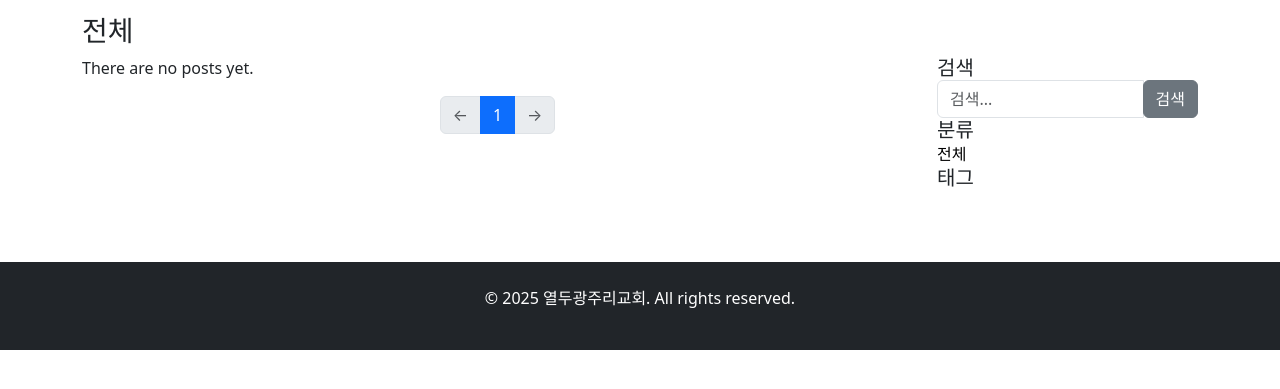
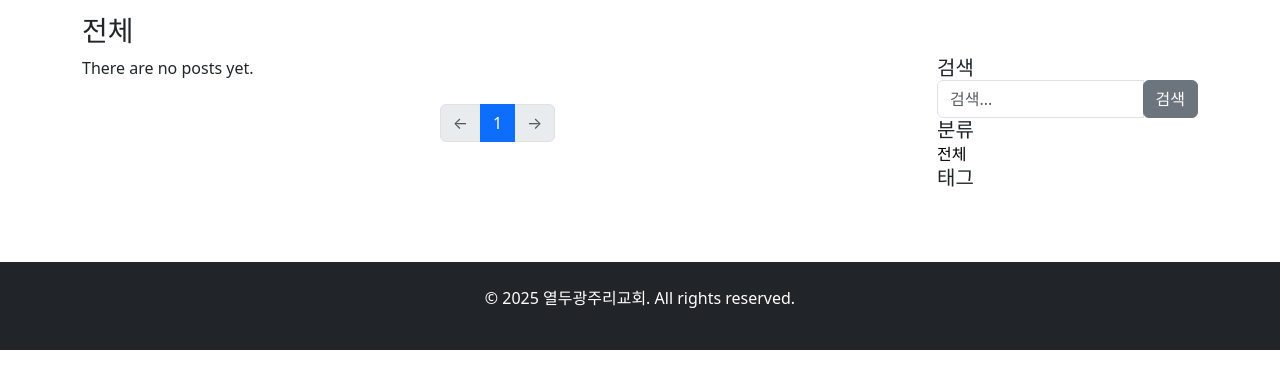
Before and after one commit to chjs/12baskets, a Django app: page /blog/ in a window 1280 px wide. Shown: the part 56-445 px from the top of the page. Run offline with Django 5.2, Linux system fonts and the light colour scheme; data that the repository does not hold is empty; some libraries are stand-ins or nearby versions.

Commit message:
minor bug fixes and improvements

```diff
--- a/blog/templates/blog/pagination.html
+++ b/blog/templates/blog/pagination.html
@@ -1,4 +1,4 @@
-<ul class="pagination justify-content-center mb-4">
+<ul class="pagination justify-content-center mt-4 mb-2">
     {% if page_obj.has_previous %}
         <li class="page-item">
             <a class="page-link" href="?page={{ page_obj.previous_page_number }}">&larr;</a>
```
